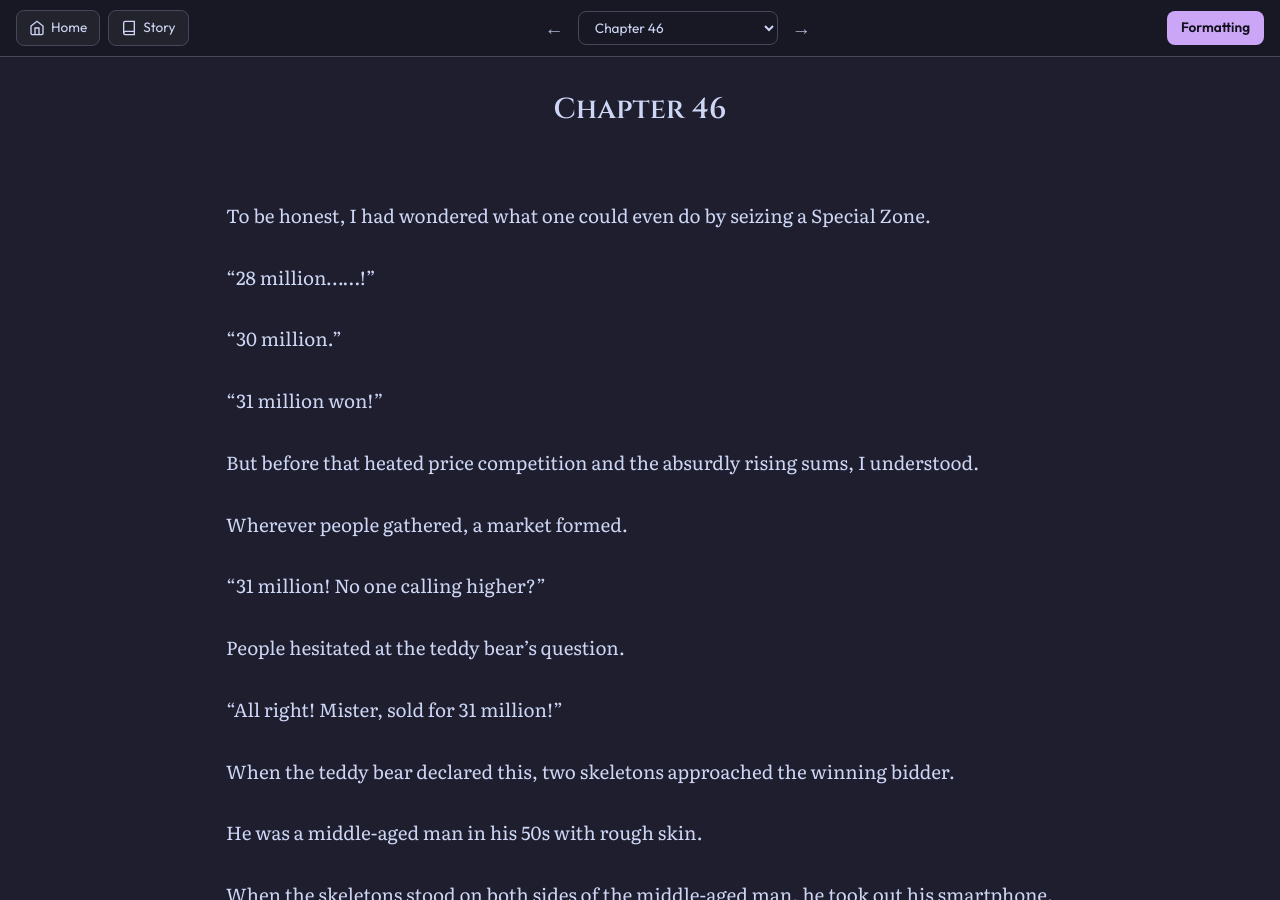
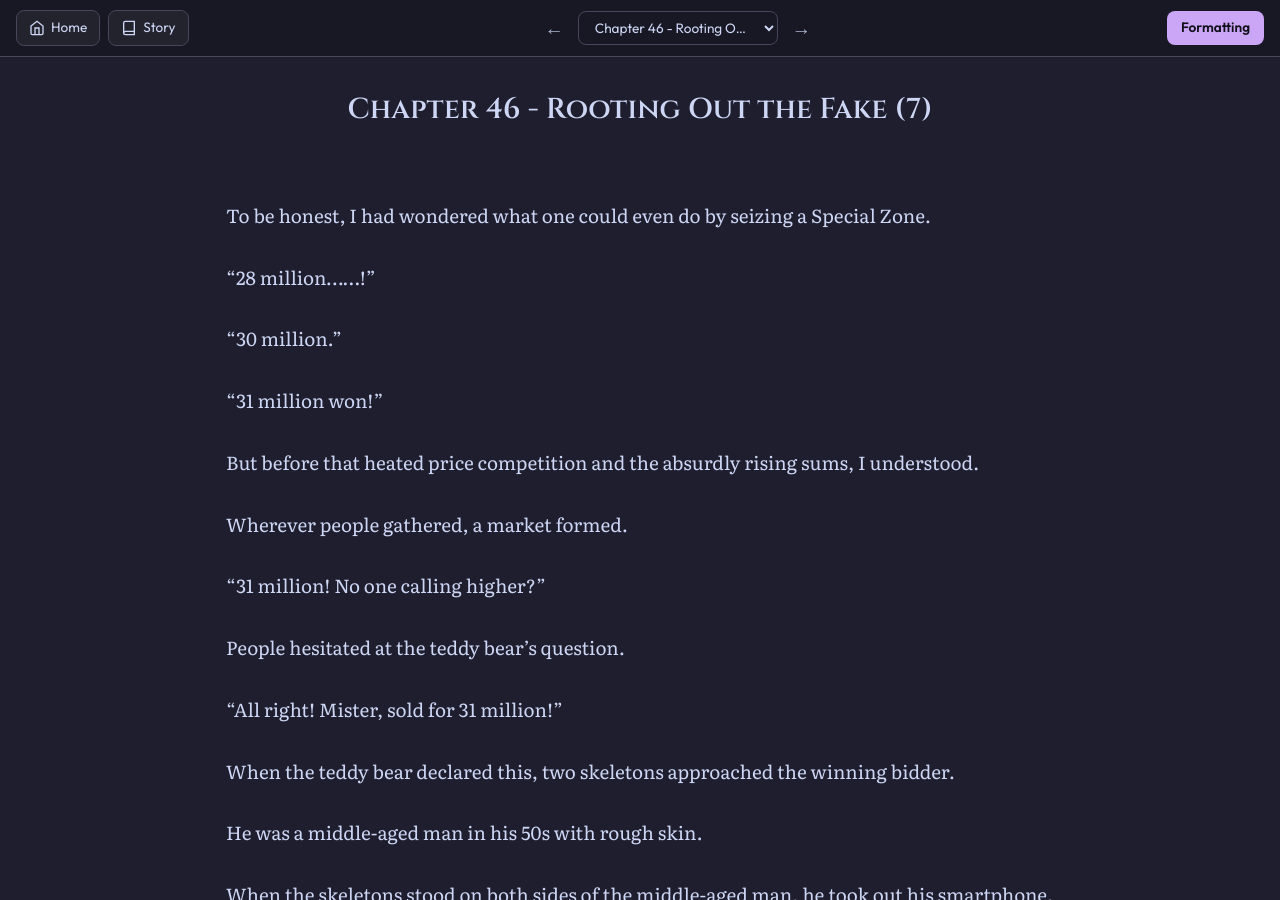
Before and after one commit to soleumn/soleumn.github.io, a Jekyll site: the page built from _chapters/esg/ch46.md, in a window 1280 px wide and 900 px high. Built offline with Jekyll 4.4.1, drawn with Linux system fonts in a browser that asks for light colours; comment, search, counter and statistics services are not loaded.

Commit message:
Update ch46.md

```diff
--- a/_chapters/esg/ch46.md
+++ b/_chapters/esg/ch46.md
@@ -1,5 +1,5 @@
 ---
-title: "Chapter 46"
+title: "Chapter 46 - Rooting Out the Fake (7)"
 categories: esg
 capitulo: 46
 ---
```
